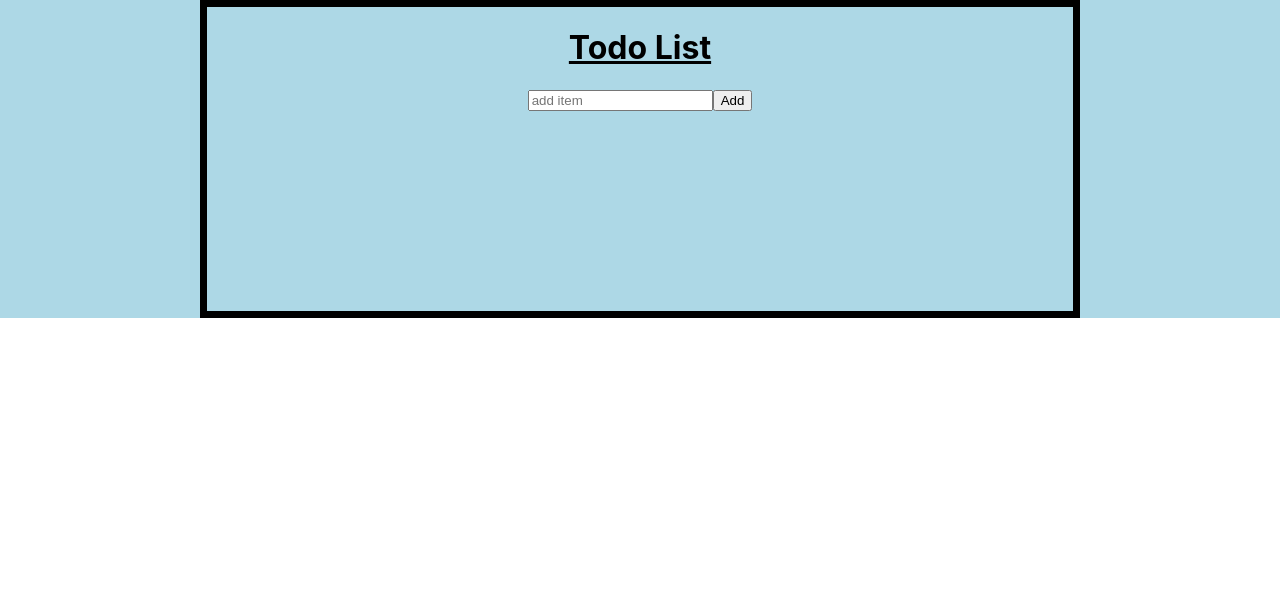
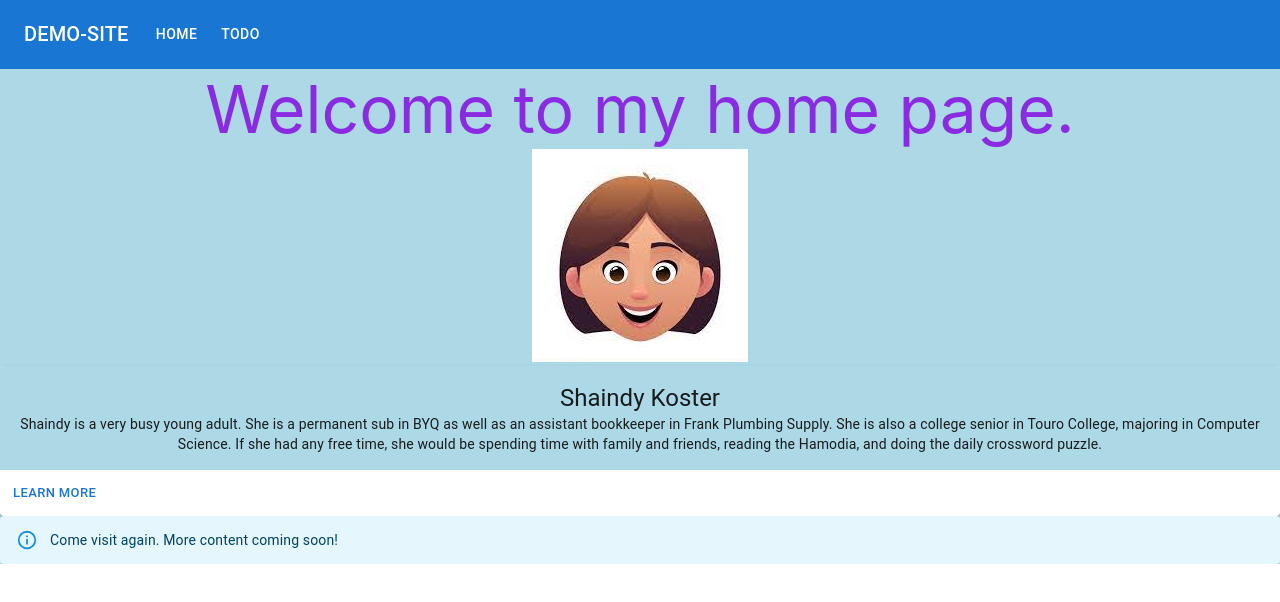
Before and after one commit to skoster2/mcon-353-demo-site, a React (Create React App) app: page / in a window 1280 px wide. Shown: the top 602 px of the page. Built offline with nearby package versions, Linux system fonts and the light colour scheme.

Commit message:
created an app header

```diff
--- a/src/components/apps/App.js
+++ b/src/components/apps/App.js
@@ -1,11 +1,26 @@
 import {Home} from '../home/home';
 import {Todo} from '../todo/todo';
+import {
+  BrowserRouter,
+  Routes,
+  Route,
+} from "react-router-dom";
+import {Header} from '../header/header'
 
 function App(){
   return(
     <div className='App'>
-     {/* <Home></Home>*/}
-      <Todo/>
+
+
+
+  <BrowserRouter>
+  <Header/>
+      <Routes>
+        <Route path="/" element={<Home />}>
+        </Route>
+        <Route path="/todo" element={<Todo/>}/>
+      </Routes>
+    </BrowserRouter>
     </div>
   )
 }
--- /dev/null
+++ b/src/components/header/header.jsx
@@ -0,0 +1,110 @@
+import * as React from 'react';
+import AppBar from '@mui/material/AppBar';
+import Box from '@mui/material/Box';
+import Toolbar from '@mui/material/Toolbar';
+import IconButton from '@mui/material/IconButton';
+import Typography from '@mui/material/Typography';
+import Menu from '@mui/material/Menu';
+import MenuIcon from '@mui/icons-material/Menu';
+import Container from '@mui/material/Container';
+import Button from '@mui/material/Button';
+import MenuItem from '@mui/material/MenuItem';
+import { useNavigate } from 'react-router-dom';
+
+const pages = [{title: 'Home',path: '/'}, {title:'Todo', path: '/Todo'}];
+
+export const Header = () => {
+  const navigate = useNavigate();
+  const [anchorElNav, setAnchorElNav] = React.useState(null);
+  const [anchorElUser, setAnchorElUser] = React.useState(null);
+
+  const handleOpenNavMenu = (event) => {
+    setAnchorElNav(event.currentTarget);
+  };
+  const handleOpenUserMenu = (event) => {
+    setAnchorElUser(event.currentTarget);
+  };
+
+  const handleCloseNavMenu = (page) => {
+    setAnchorElNav(null);
+    navigate(page.path);
+
+  };
+
+
+
+  return (
+    <AppBar position="static">
+      <Container maxWidth="xl">
+        <Toolbar disableGutters>
+          <Typography
+            variant="h6"
+            noWrap
+            component="div"
+            sx={{ mr: 2, display: { xs: 'none', md: 'flex' } }}
+          >
+            DEMO-SITE
+          </Typography>
+
+          <Box sx={{ flexGrow: 1, display: { xs: 'flex', md: 'none' } }}>
+            <IconButton
+              size="large"
+              aria-label="account of current user"
+              aria-controls="menu-appbar"
+              aria-haspopup="true"
+              onClick={handleOpenNavMenu}
+              color="inherit"
+            >
+              <MenuIcon />
+            </IconButton>
+            <Menu
+              id="menu-appbar"
+              anchorEl={anchorElNav}
+              anchorOrigin={{
+                vertical: 'bottom',
+                horizontal: 'left',
+              }}
+              keepMounted
+              transformOrigin={{
+                vertical: 'top',
+                horizontal: 'left',
+              }}
+              open={Boolean(anchorElNav)}
+              onClose={handleCloseNavMenu}
+              sx={{
+                display: { xs: 'block', md: 'none' },
+              }}
+            >
+              {pages.map((page) => (
+                <MenuItem key={page.title} onClick={() => handleCloseNavMenu(page)}>
+                  <Typography textAlign="center">{page.title}</Typography>
+                </MenuItem>
+              ))}
+            </Menu>
+          </Box>
+          <Typography
+            variant="h6"
+            noWrap
+            component="div"
+            sx={{ flexGrow: 1, display: { xs: 'flex', md: 'none' } }}
+          >
+            DEMO-SITE
+          </Typography>
+          <Box sx={{ flexGrow: 1, display: { xs: 'none', md: 'flex' } }}>
+            {pages.map((page) => (
+              <Button
+                key={page.title}
+                onClick={() => handleCloseNavMenu(page)}
+                sx={{ my: 2, color: 'white', display: 'block' }}
+              >
+                {page.title}
+              </Button>
+            ))}
+          </Box>
+
+
+        </Toolbar>
+      </Container>
+    </AppBar>
+  );
+};
```
